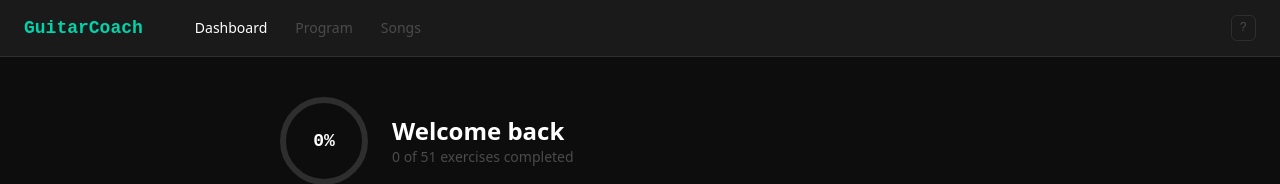
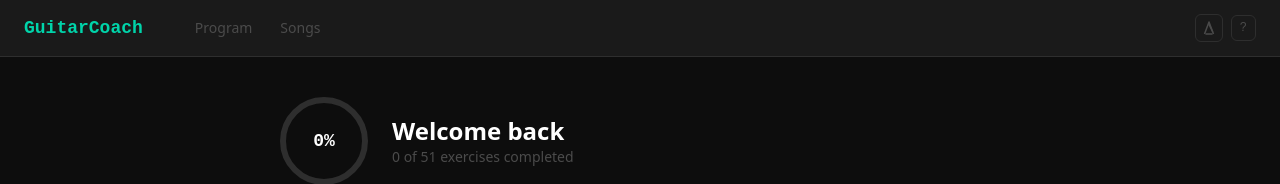
Before and after one commit to AndreaTuci/guitarcoach, a Vue app: page / in a window 1280 px wide. Shown: the top 184 px of the page. Built offline with nearby package versions, Linux system fonts and the light colour scheme.

Commit message:
feat: add MetronomePanel component and integrate it into the app layout

```diff
--- a/src/App.vue
+++ b/src/App.vue
@@ -3,6 +3,7 @@
   import { RouterView } from 'vue-router'
   import NavigationBar from '@/components/organisms/NavigationBar.vue'
   import KeyboardShortcutsOverlay from '@/components/organisms/KeyboardShortcutsOverlay.vue'
+  import MetronomePanel from '@/components/organisms/MetronomePanel.vue'
   import { useUiStore } from '@/stores/ui'
 
   const ui = useUiStore()
@@ -38,5 +39,6 @@
       <RouterView />
     </main>
     <KeyboardShortcutsOverlay />
+    <MetronomePanel />
   </div>
 </template>
--- a/src/components/organisms/MetronomePanel.vue
+++ b/src/components/organisms/MetronomePanel.vue
@@ -27,27 +27,18 @@
 
 <template>
   <div
+    v-show="ui.isMetronomePanelOpen"
     class="fixed bottom-5 right-5 z-50 w-60 rounded-2xl border border-[var(--color-border)] bg-[var(--color-surface)] shadow-xl"
     role="region"
     aria-label="Metronome"
   >
-    <div class="flex items-center justify-between border-b border-[var(--color-border)] px-4 py-2.5">
+    <div class="border-b border-[var(--color-border)] px-4 py-2.5">
       <span class="font-mono text-xs font-semibold uppercase tracking-widest text-[var(--color-inactive)]">
         Metronome
       </span>
-      <button
-        class="text-xs text-[var(--color-inactive)] hover:text-white transition-colors"
-        :aria-label="ui.isMetronomePanelOpen ? 'Collapse metronome' : 'Expand metronome'"
-        @click="ui.toggleMetronomePanel"
-      >
-        {{ ui.isMetronomePanelOpen ? '▾' : '▸' }}
-      </button>
     </div>
 
-    <div
-      v-show="ui.isMetronomePanelOpen"
-      class="px-4 py-4 space-y-4"
-    >
+    <div class="px-4 py-4 space-y-4">
       <div class="flex items-center justify-between">
         <span
           class="font-mono text-4xl font-bold text-white tabular-nums"
--- a/src/components/organisms/NavigationBar.vue
+++ b/src/components/organisms/NavigationBar.vue
@@ -20,13 +20,6 @@
 
     <div class="flex gap-1 ml-4">
       <RouterLink
-        to="/"
-        class="rounded-md px-3 py-1.5 text-sm transition-colors hover:bg-[var(--color-surface-raised)]"
-        :class="{ 'text-white': $route.name === 'home', 'text-[var(--color-inactive)]': $route.name !== 'home' }"
-      >
-        Dashboard
-      </RouterLink>
-      <RouterLink
         to="/program"
         class="rounded-md px-3 py-1.5 text-sm transition-colors hover:bg-[var(--color-surface-raised)]"
         :class="{ 'text-white': $route.name === 'program', 'text-[var(--color-inactive)]': $route.name !== 'program' }"
@@ -42,13 +35,31 @@
       </RouterLink>
     </div>
 
+    <div class="flex items-center gap-2 ml-auto">
       <button
-      class="ml-auto rounded-md border border-[var(--color-border)] px-2 py-1 font-mono text-xs text-[var(--color-inactive)] transition-colors hover:border-[var(--color-accent)] hover:text-white"
+        class="rounded-md border p-1.5 transition-colors hover:border-[var(--color-accent)] hover:text-white"
+        :class="ui.isMetronomePanelOpen
+          ? 'border-[var(--color-accent)] text-[var(--color-accent)]'
+          : 'border-[var(--color-border)] text-[var(--color-inactive)]'"
+        aria-label="Toggle metronome"
+        title="Metronome"
+        @click="ui.toggleMetronomePanel"
+      >
+        <svg width="14" height="14" viewBox="0 0 14 14" fill="none" xmlns="http://www.w3.org/2000/svg">
+          <path d="M2.5 13 L7 1 L11.5 13" stroke="currentColor" stroke-width="1.5" stroke-linejoin="round"/>
+          <line x1="4" y1="13" x2="10" y2="13" stroke="currentColor" stroke-width="1.5" stroke-linecap="round"/>
+          <line x1="7" y1="3.5" x2="10.5" y2="10.5" stroke="currentColor" stroke-width="1.5" stroke-linecap="round"/>
+        </svg>
+      </button>
+
+      <button
+        class="rounded-md border border-[var(--color-border)] px-2 py-1 font-mono text-xs text-[var(--color-inactive)] transition-colors hover:border-[var(--color-accent)] hover:text-white"
         aria-label="Show keyboard shortcuts"
         title="Keyboard shortcuts"
         @click="ui.toggleShortcuts"
       >
         ?
       </button>
+    </div>
   </nav>
 </template>
--- a/src/router/index.ts
+++ b/src/router/index.ts
@@ -2,7 +2,7 @@
 import HomeView from '@/views/HomeView.vue'
 
 export const router = createRouter({
-  history: createWebHistory(),
+  history: createWebHistory(import.meta.env.BASE_URL),
   routes: [
     {
       path: '/',
--- a/src/stores/ui.ts
+++ b/src/stores/ui.ts
@@ -2,7 +2,7 @@
 import { ref } from 'vue'
 
 export const useUiStore = defineStore('ui', () => {
-  const isMetronomePanelOpen = ref(true)
+  const isMetronomePanelOpen = ref(false)
   const isShortcutsOpen = ref(false)
 
   function toggleMetronomePanel(): void {
--- a/src/views/ExerciseView.vue
+++ b/src/views/ExerciseView.vue
@@ -8,7 +8,6 @@
   import { useExerciseSession } from '@/composables/useExerciseSession'
   import ChordBadge from '@/components/atoms/ChordBadge.vue'
   import BpmBadge from '@/components/atoms/BpmBadge.vue'
-  import MetronomePanel from '@/components/organisms/MetronomePanel.vue'
   import AudioStatusBar from '@/components/organisms/AudioStatusBar.vue'
   import ChordDisplay from '@/components/molecules/ChordDisplay.vue'
   import BeatLane from '@/components/organisms/BeatLane.vue'
@@ -85,7 +84,7 @@
     if (nextExercise.value) {
       router.push({ name: 'exercise', params: { id: nextExercise.value.id } })
     } else {
-      router.push({ name: 'home' })
+      router.push({ name: 'program' })
     }
   }
 </script>
@@ -279,6 +278,4 @@
       Exercise not found.
     </p>
   </div>
-
-  <MetronomePanel />
 </template>
```
Lines whose indentation alone changed are shown as unchanged.
